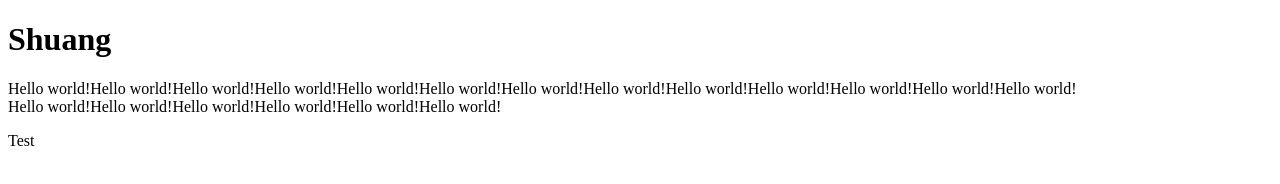
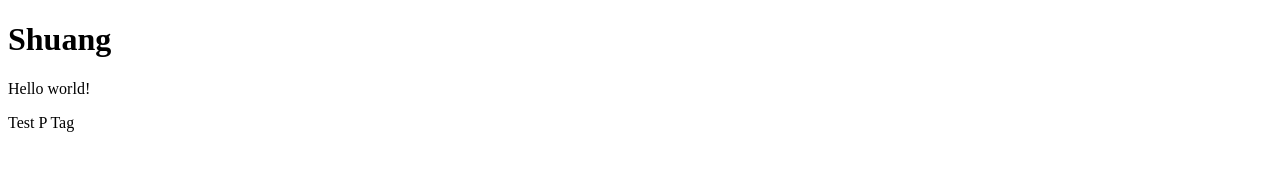
Before and after one commit to liu00701/mtm6130_first_page, a plain HTML site: page index.html in a window 1280 px wide. Drawn offline with Linux system fonts and the light colour scheme.

Commit message:
update text

```diff
--- a/index.html
+++ b/index.html
@@ -9,7 +9,7 @@
 </head>
 <body>
     <h1>Shuang</h1>
-    <p>Hello world!Hello world!Hello world!Hello world!Hello world!Hello world!Hello world!Hello world!Hello world!Hello world!Hello world!Hello world!Hello world!<br>Hello world!Hello world!Hello world!Hello world!Hello world!Hello world!</p>
-    <p>Test</p>
+    <p>Hello world!</p>
+    <p>Test P Tag</p>
 </body>
 </html>
```
